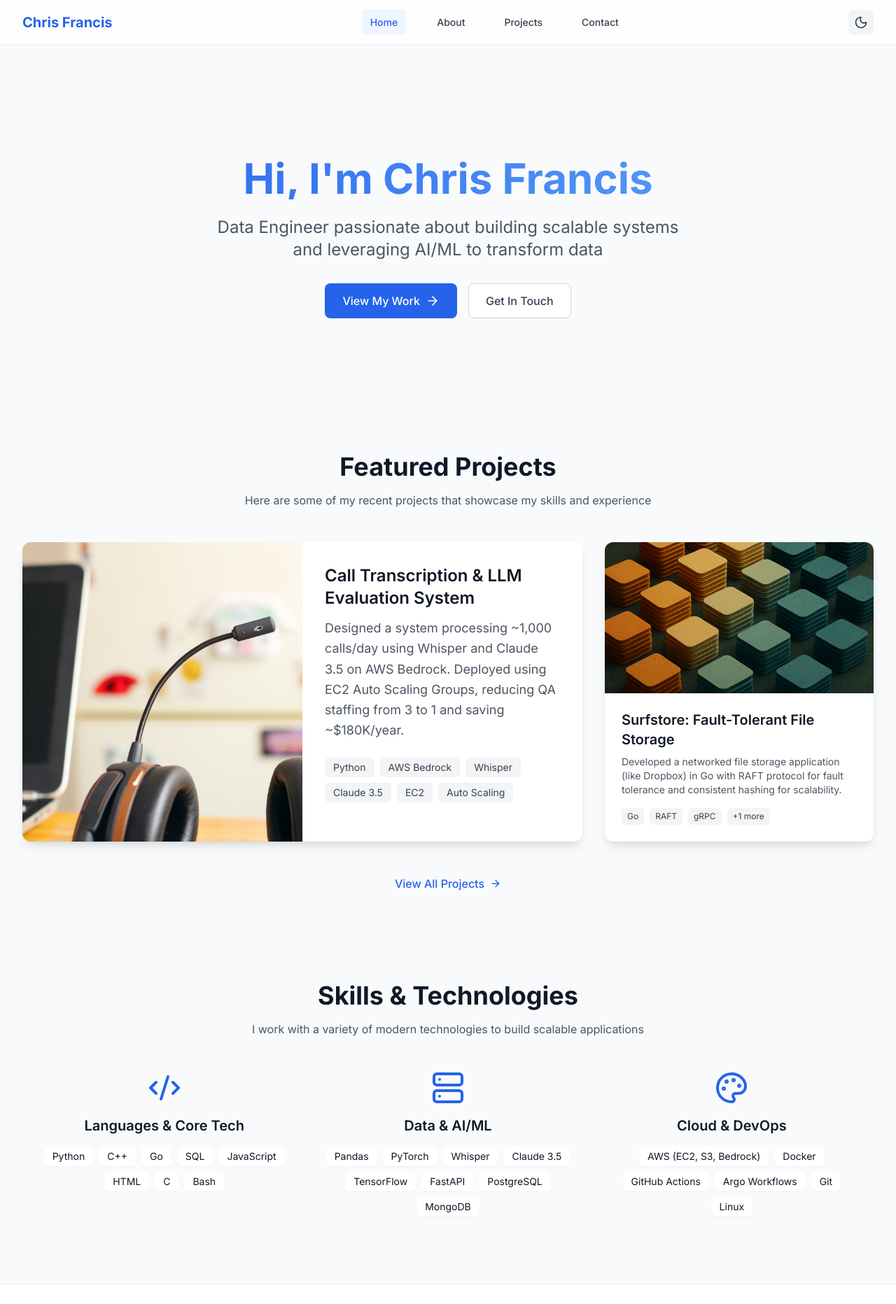
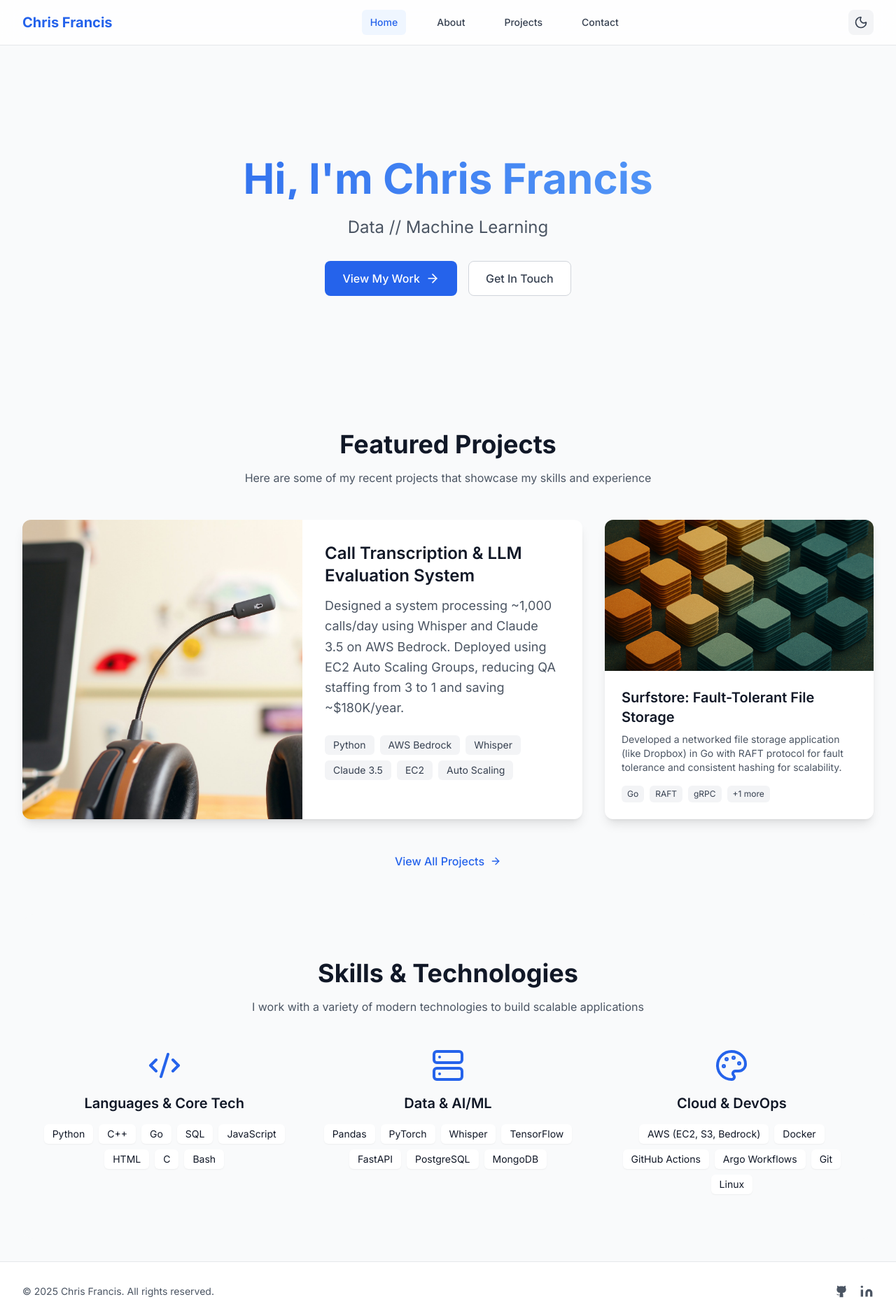
Before and after one commit to frank-chris/frank-chris.github.io, a Vue app: page / in a window 1280 px wide. Shown: the top 1864 px of the page at 70% size. Built offline with nearby package versions, Linux system fonts and the light colour scheme.

Commit message:
Minor updates

```diff
--- a/src/components/HeroSection.vue
+++ b/src/components/HeroSection.vue
@@ -5,7 +5,7 @@
         Hi, I'm Chris Francis
       </h1>
       <p class="text-xl md:text-2xl text-gray-600 dark:text-gray-400 mb-8 max-w-2xl mx-auto">
-        Data Engineer passionate about building scalable systems and leveraging AI/ML to transform data
+        Data // Machine Learning
       </p>
       <div class="flex flex-col sm:flex-row gap-4 justify-center">
         <RouterLink
--- a/src/components/SkillsSection.vue
+++ b/src/components/SkillsSection.vue
@@ -44,7 +44,7 @@ const skillCategories: SkillCategory[] = [
   {
     name: 'Data & AI/ML',
     icon: Server,
-    skills: ['Pandas', 'PyTorch', 'Whisper', 'Claude 3.5', 'TensorFlow', 'FastAPI', 'PostgreSQL', 'MongoDB']
+    skills: ['Pandas', 'PyTorch', 'Whisper', 'TensorFlow', 'FastAPI', 'PostgreSQL', 'MongoDB']
   },
   {
     name: 'Cloud & DevOps',
--- a/src/views/AboutView.vue
+++ b/src/views/AboutView.vue
@@ -120,7 +120,7 @@
 </template>
 
 <script setup lang="ts">
-import { Briefcase, GraduationCap, Code2, Heart, BookOpen, Palette, FileText, Download, History } from 'lucide-vue-next'
+import { Briefcase, GraduationCap, Code2, Heart, BookOpen, Palette, FileText, Download, History, Gamepad2 } from 'lucide-vue-next'
 import ExperienceCard from '@/components/ExperienceCard.vue'
 import EducationCard from '@/components/EducationCard.vue'
 import type { Component } from 'vue'
@@ -233,24 +233,24 @@ const education: Education[] = [
 
 const topSkills = [
   'Python', 'Go', 'SQL', 'AWS', 'Docker',
-  'FastAPI', 'Pandas', 'PostgreSQL', 'Claude 3.5', 'Argo Workflows'
+  'FastAPI', 'Pandas', 'PostgreSQL', 'Argo Workflows'
 ]
 
 const hobbies: Hobby[] = [
   {
     name: 'Reading',
     icon: BookOpen,
-    description: 'Enjoy exploring both technical literature and fiction'
+    description: 'Science Fiction, Popular Science'
   },
   {
-    name: 'Coding',
-    icon: Code2,
-    description: 'Building side projects and contributing to open source'
+    name: 'Game Development',
+    icon: Gamepad2,
+    description: 'Godot, JavaScript'
   },
   {
     name: 'Digital Illustration',
     icon: Palette,
-    description: 'Creating digital art and exploring creative design'
+    description: 'Adobe Illustrator'
   }
 ]
 </script>
```
